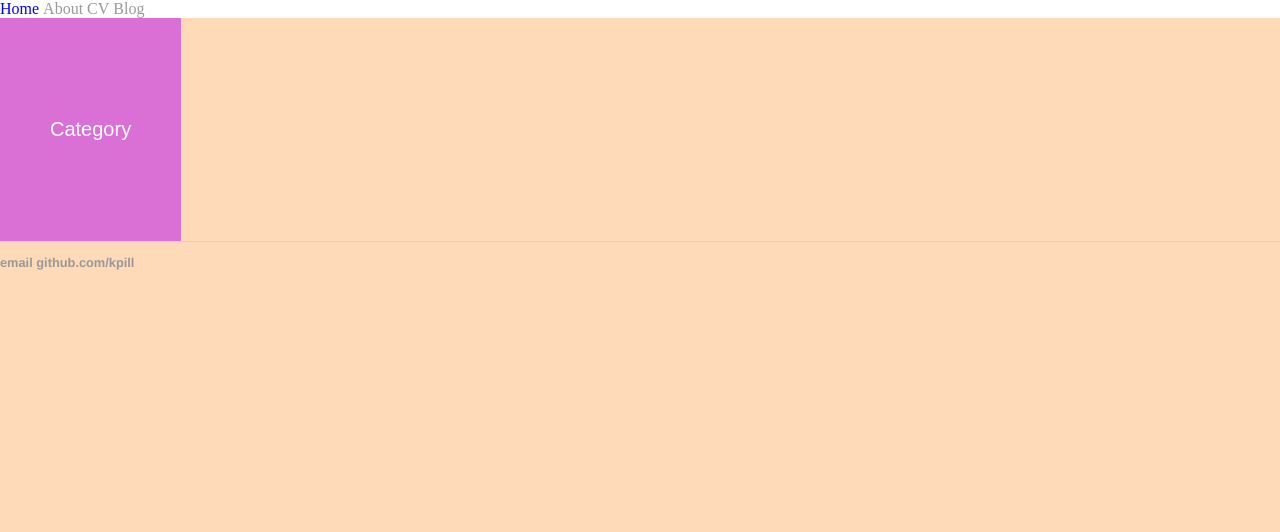
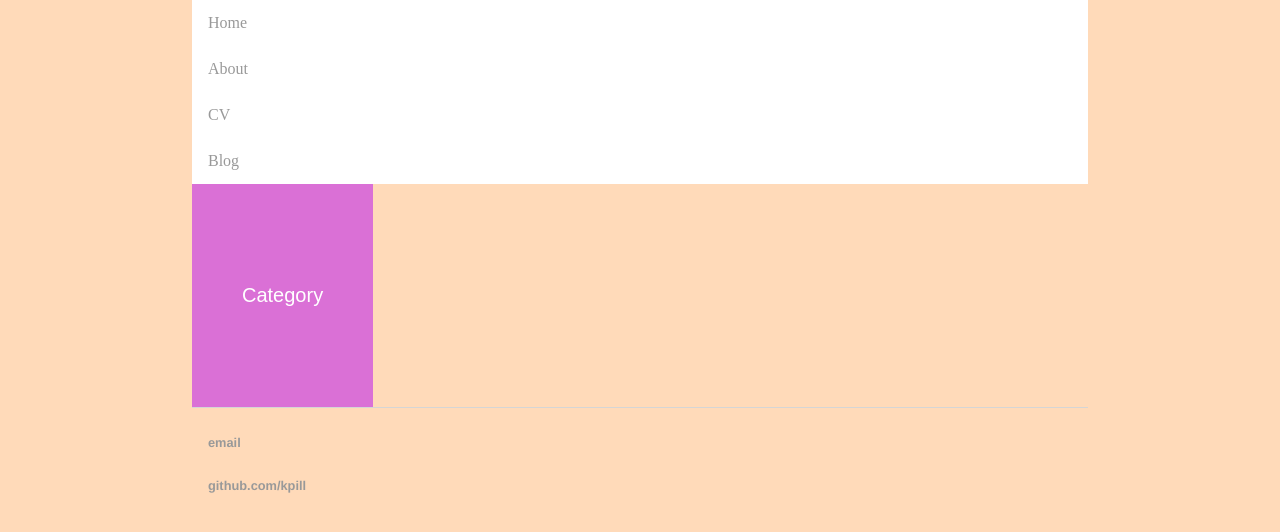
Before and after one commit to kpill/kpill.github.io, a Jekyll site: the page built from index.html, in a window 1280 px wide. Shown: the top 532 px of the page. Built offline with Jekyll 4.4.1, drawn with Linux system fonts in a browser that asks for light colours.

Commit message:
Update main.css

```diff
--- a/css/main.css
+++ b/css/main.css
@@ -1,6 +1,6 @@
 body {
     margin: 0 auto;
-    width: 100%;
+    width: 70%;
     background-color: PeachPuff;
 }
 footer ul {
@@ -13,6 +13,7 @@ nav ul {
     list-style-type: none;
     margin: 0;
     padding: 0;
+    width: 100%;
     overflow: hidden;
     background-color: white;
 }
@@ -22,6 +23,8 @@ nav ul li, footer ul li {
 a {
     text-decoration: none;
     color: #999;
+    display: block;
+    padding: 14px 16px;
 }
 a:hover {
     color: blue;
```
